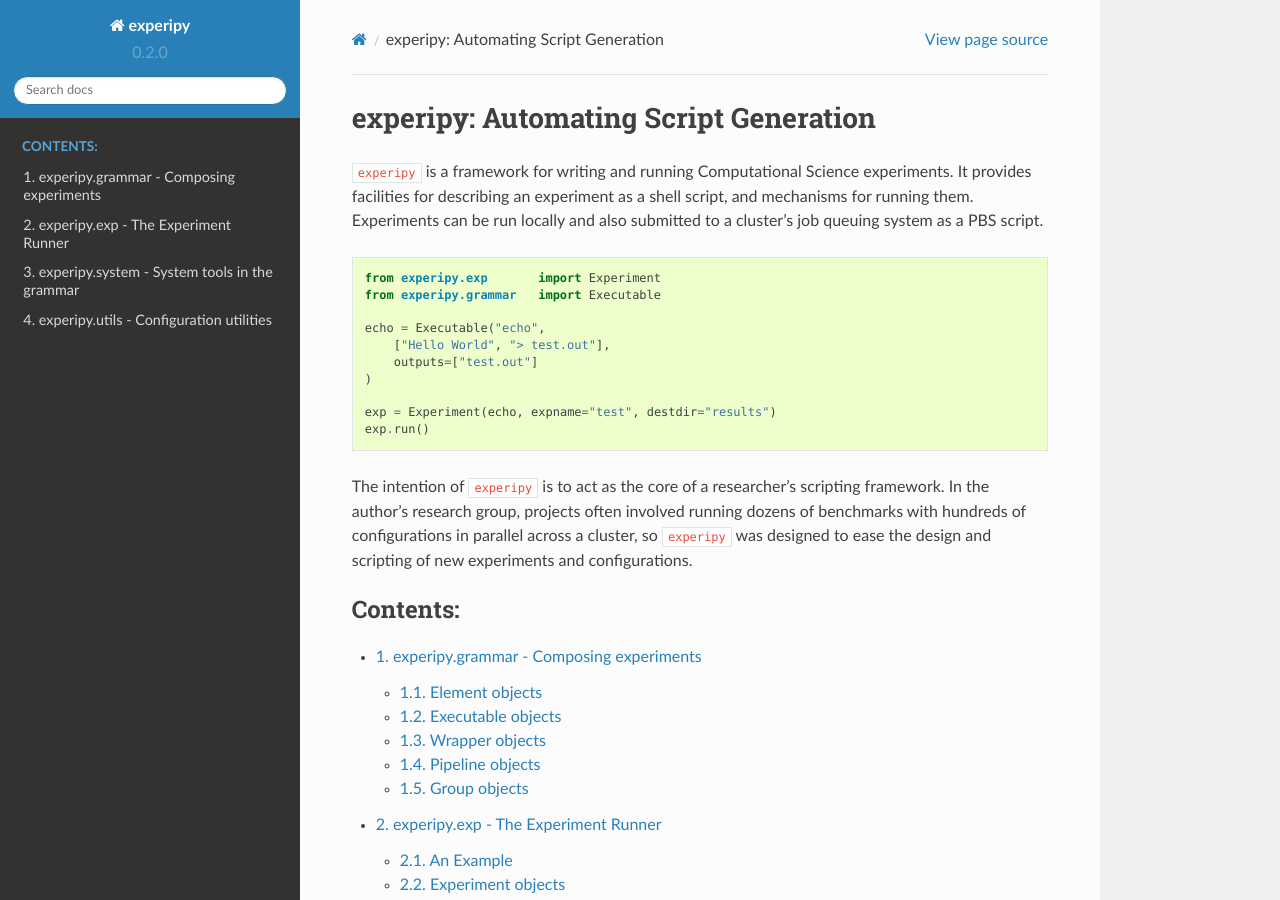
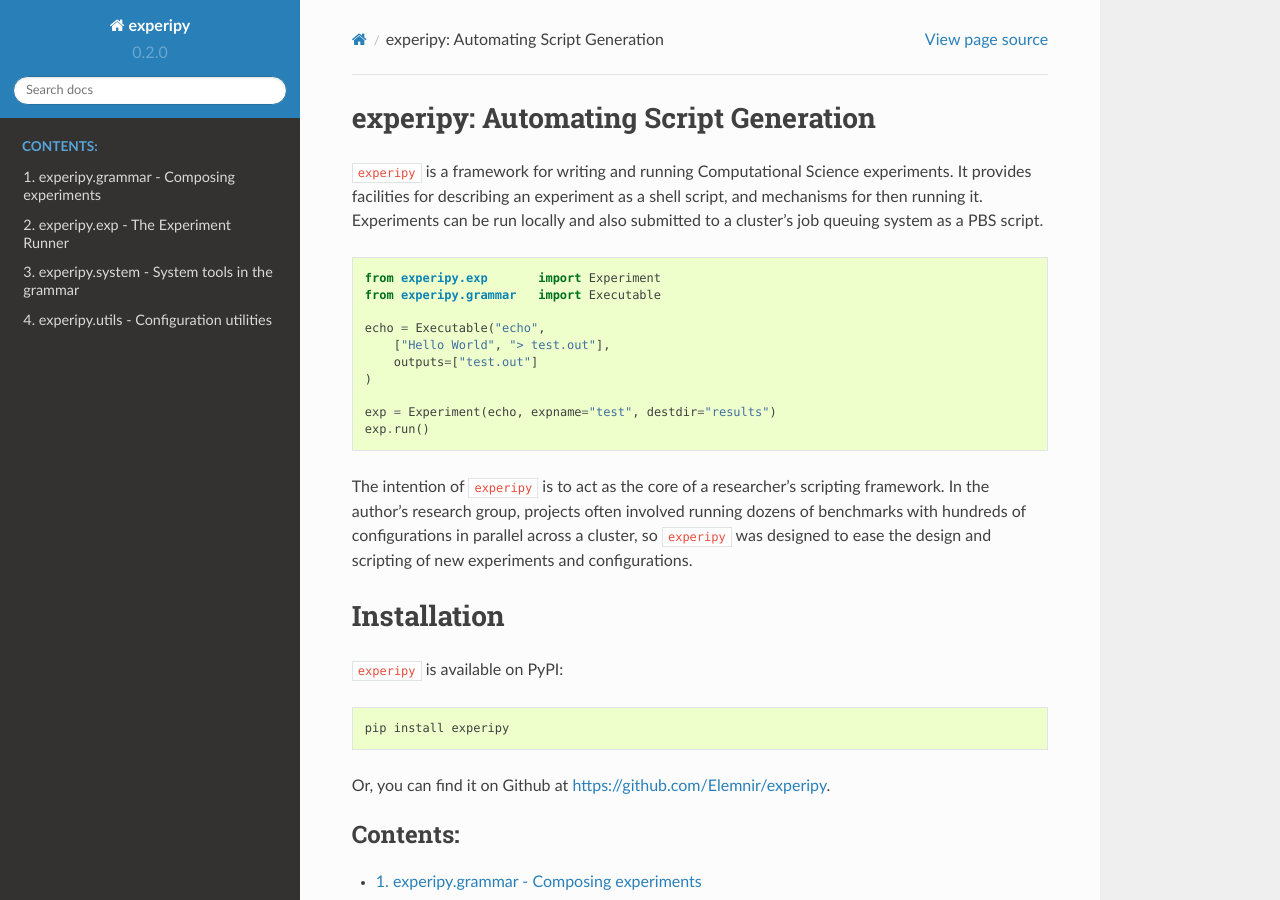
Before and after one commit to Elemnir/experipy, a Sphinx documentation site: the page built from docs/index.rst, in a window 1280 px wide and 900 px high. Built offline with Sphinx 7.4.7 and the Read the Docs theme 2.0.0, drawn with Linux system fonts in a browser that asks for light colours; formulas are drawn with MathJax 3.

Commit message:
Updated documentation to include installation instructions

```diff
--- a/docs/index.rst
+++ b/docs/index.rst
@@ -8,8 +8,8 @@ experipy: Automating Script Generation
 
 ``experipy`` is a framework for writing and running Computational Science
 experiments. It provides facilities for describing an experiment as a shell
-script, and mechanisms for running them. Experiments can be run locally and also
-submitted to a cluster's job queuing system as a PBS script.
+script, and mechanisms for then running it. Experiments can be run locally and
+also submitted to a cluster's job queuing system as a PBS script.
 
 ::
 
@@ -30,6 +30,17 @@ dozens of benchmarks with hundreds of configurations in parallel across a
 cluster, so ``experipy`` was designed to ease the design and scripting of new
 experiments and configurations.
 
+Installation
+============
+
+``experipy`` is available on PyPI:
+
+::
+
+    pip install experipy
+
+Or, you can find it on Github at https://github.com/Elemnir/experipy.
+
 .. toctree::
    :maxdepth: 2
    :caption: Contents:
```
